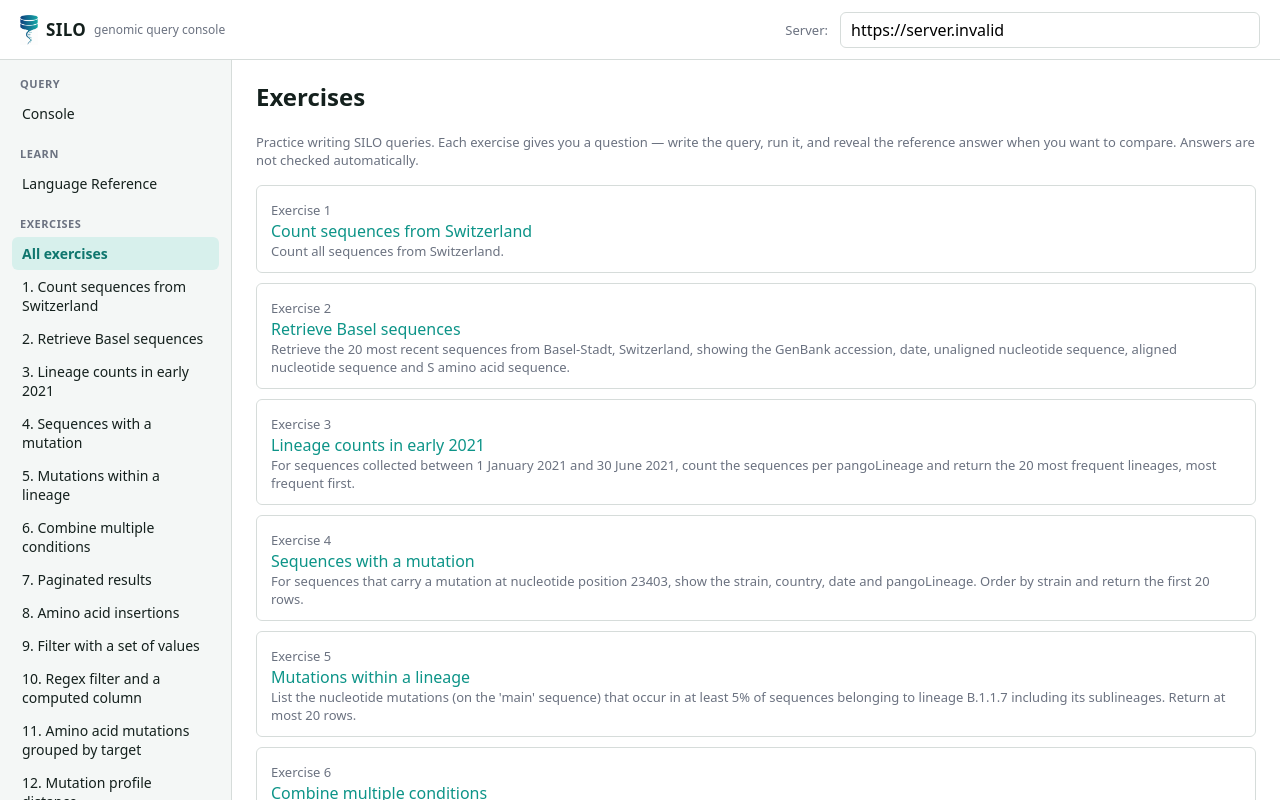
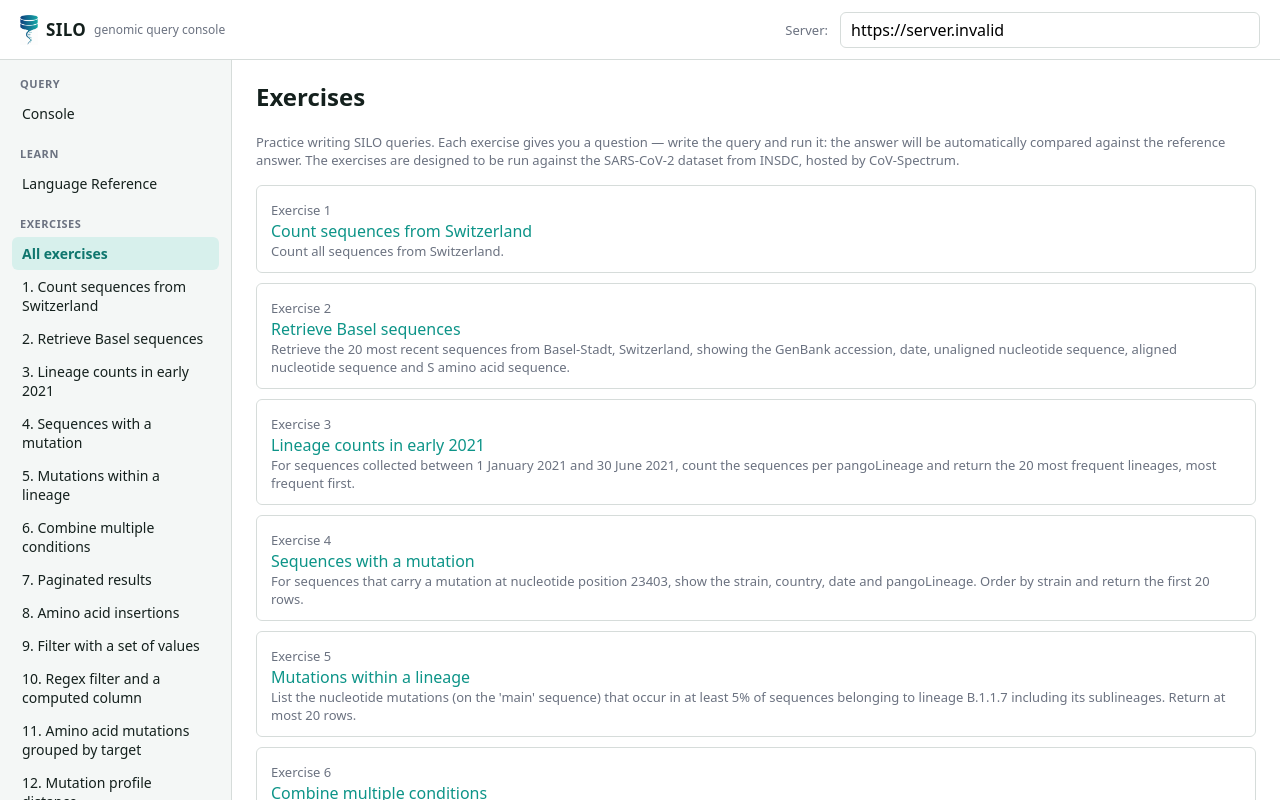
Before and after one commit to GenSpectrum/silo-console, a React (Vite) app: page /exercises in a window 1280 px wide. Built offline with nearby package versions, Linux system fonts and the light colour scheme; no server answers.

Commit message:
fix: description

```diff
--- a/src/pages/ExercisesListPage.tsx
+++ b/src/pages/ExercisesListPage.tsx
@@ -6,8 +6,9 @@ export default function ExercisesListPage() {
         <div className='page'>
             <h2>Exercises</h2>
             <p className='hint'>
-                Practice writing SILO queries. Each exercise gives you a question — write the query, run it, and reveal
-                the reference answer when you want to compare. Answers are not checked automatically.
+                Practice writing SILO queries. Each exercise gives you a question — write the query and run it: the
+                answer will be automatically compared against the reference answer. The exercises are designed to be run
+                against the SARS-CoV-2 dataset from INSDC, hosted by CoV-Spectrum.
             </p>
             <ul className='exercise-list'>
                 {exercises.map((ex, i) => (
```
Also changed, not shown: 2 other files (tests, documents, lock files or other folders).
